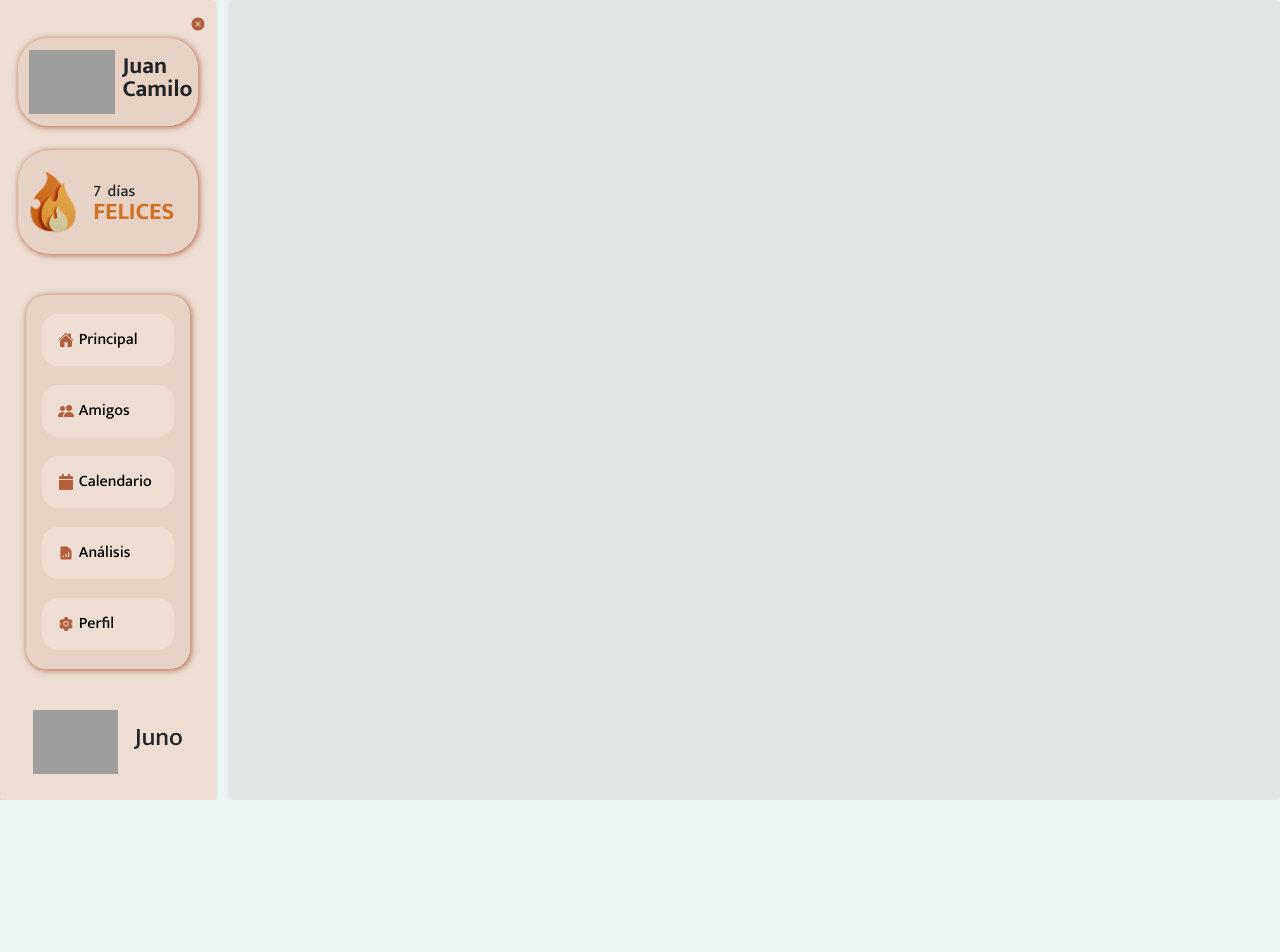
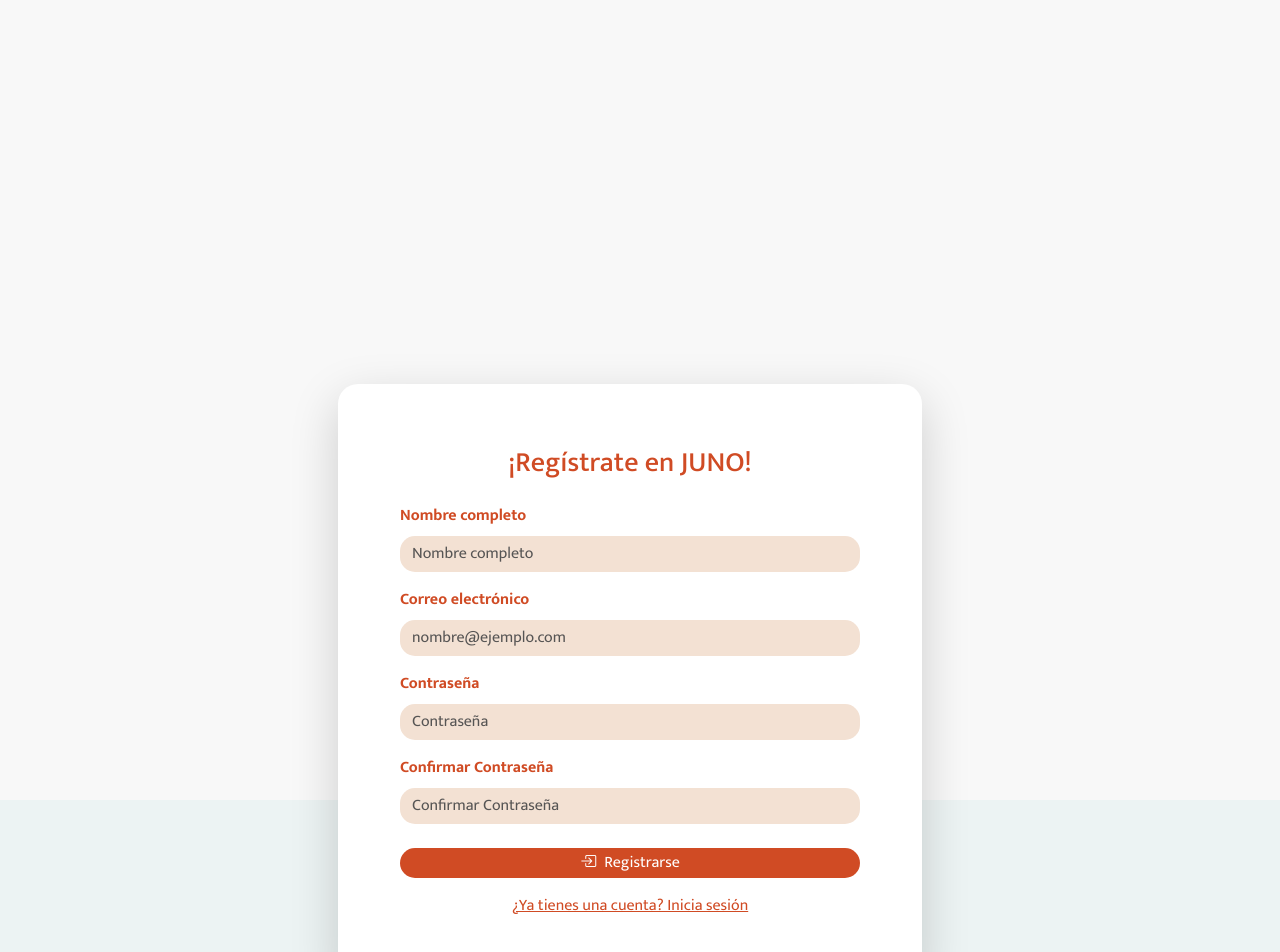
Before and after one commit to JuanCa-16/junoWEB, a React (Vite) app: page /registro in a window 1280 px wide. Shown: the top 952 px of the page. Before the commit the page ends 800 px from the top, so only its background shows below. Built offline with nearby package versions, Linux system fonts and the light colour scheme; grey boxes are pictures that could not be loaded.

Commit message:
Se cambiaron las rutas de login y regsitro

```diff
--- a/src/App.jsx
+++ b/src/App.jsx
@@ -27,17 +27,6 @@
   );
 }
 
-// Layout para Login y Registro sin Sidebar
-function AuthLayout() {
-  return (
-    <div className="auth-container">
-      <Routes>
-        <Route path="/login" element={<Login />} />
-        <Route path="/registro" element={<Registro />} />
-      </Routes>
-    </div>
-  );
-}
 
 function App() {
   const [closeMenu, setCloseMenu] = useState(() => {
@@ -49,8 +38,8 @@
     <Router>
       <Routes>
         {/* Rutas de autenticación sin Sidebar */}
-        <Route path="/usuario/*" element={<AuthLayout />} />
-        <Route path="/usuario/*" element={<AuthLayout />} />
+        <Route path="/login" element={<div className="auth-container"><Login /></div>} />
+        <Route path="/registro" element={<div className="auth-container"><Registro/></div>} />
 
         {/* Rutas principales con Sidebar */}
         <Route path="/*" element={<MainLayout closeMenu={closeMenu} setCloseMenu={setCloseMenu} />} />
--- a/src/paginas/Registro.jsx
+++ b/src/paginas/Registro.jsx
@@ -136,7 +136,7 @@
                 </div>
               </form>
               <div className="text-center mt-3">
-                <a href="/usuario/login" style={{ color: '#D04B24', textDecoration: 'underline', fontFamily: 'Mukta' }}>
+                <a href="/login" style={{ color: '#D04B24', textDecoration: 'underline', fontFamily: 'Mukta' }}>
                   ¿Ya tienes una cuenta? Inicia sesión
                 </a>
               </div>
--- a/src/paginas/login.jsx
+++ b/src/paginas/login.jsx
@@ -39,7 +39,7 @@
           <form onSubmit={handleSubmit}>
               <div className="d-flex justify-content-center mb-3" style={{ fontFamily: 'Mukta', color: '#D04B24' }}>
                 <span>¿Aún no tienes una cuenta?&nbsp;</span>
-                <Link to="/usuario/registro" style={{ color: '#D04B24', textDecoration: 'underline' }}>
+                <Link to="/registro" style={{ color: '#D04B24', textDecoration: 'underline' }}>
                   Regístrate
                 </Link>
             </div>
```
